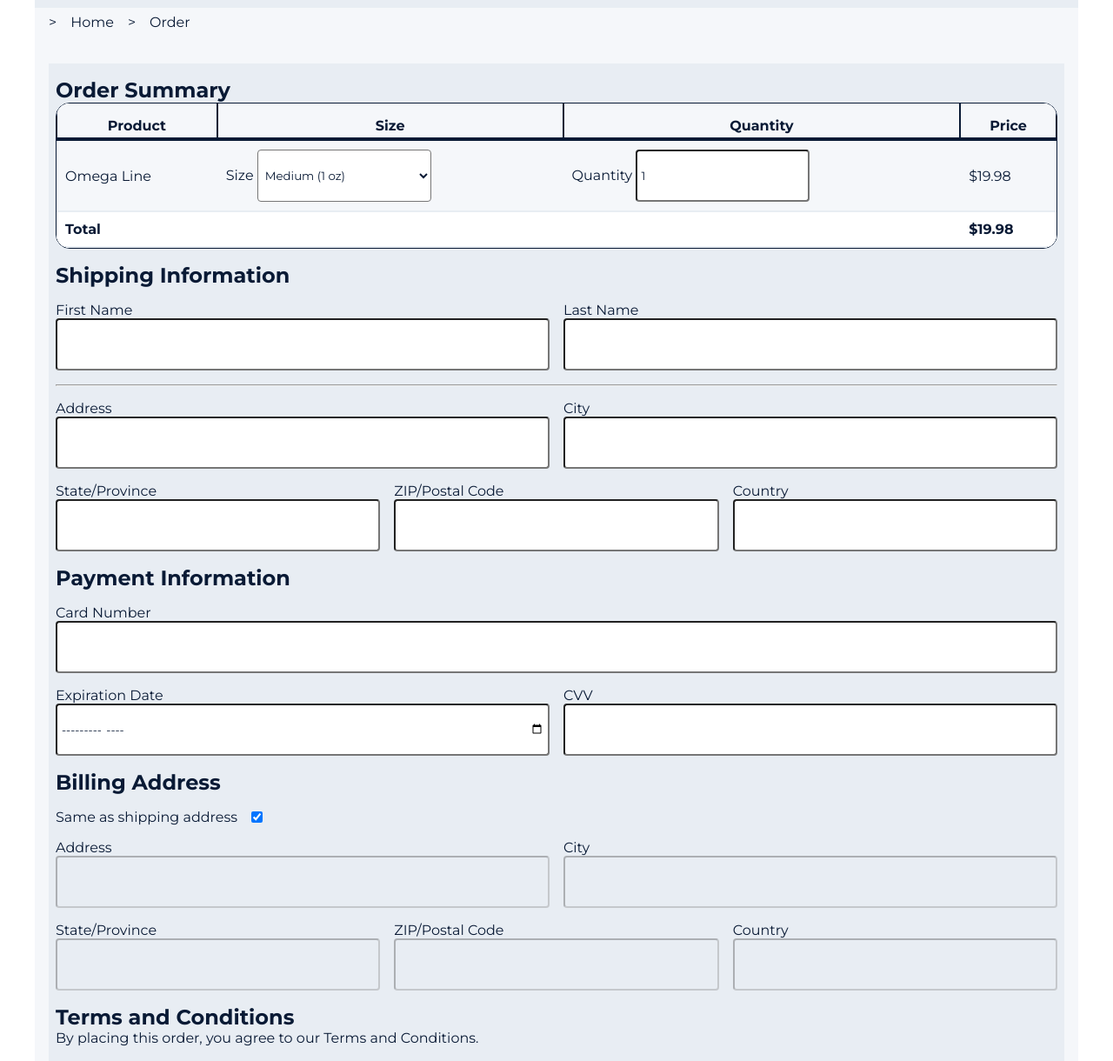
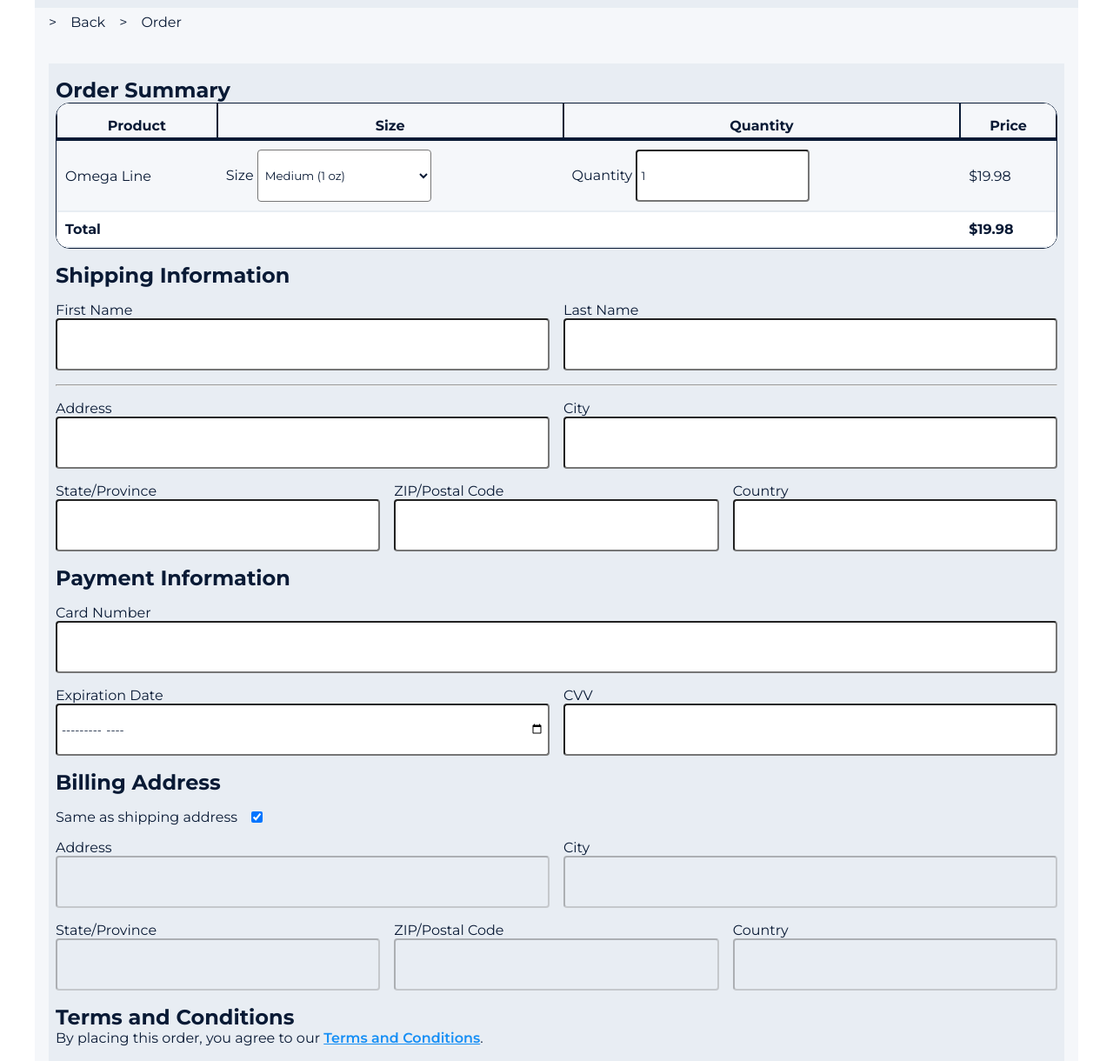
Before and after one commit to GTEXy5sqsPu2/assignment_1, a plain HTML site: page order.html in a window 1280 px wide. Shown: the part 63-1283 px from the top of the page at 87% size. Drawn offline with Linux system fonts and the light colour scheme.

Commit message:
= Change naming of nav link. + Add color to TOS link.

```diff
--- a/css/order.css
+++ b/css/order.css
@@ -30,3 +30,9 @@ main > form {
 #ordersection > button {
     margin-top: 20px;
 }
+
+#ordersection a {
+    text-decoration: underline;
+    color: var(--color-secondary);
+    font-weight: 600;
+}
--- a/order.html
+++ b/order.html
@@ -30,7 +30,7 @@
     <div>
         <nav>
             <ol>
-                <li><a href="./">Home</a></li>
+                <li><a href="./">Back</a></li>
                 <li><a>Order</a></li>
             </ol>
         </nav>
```
